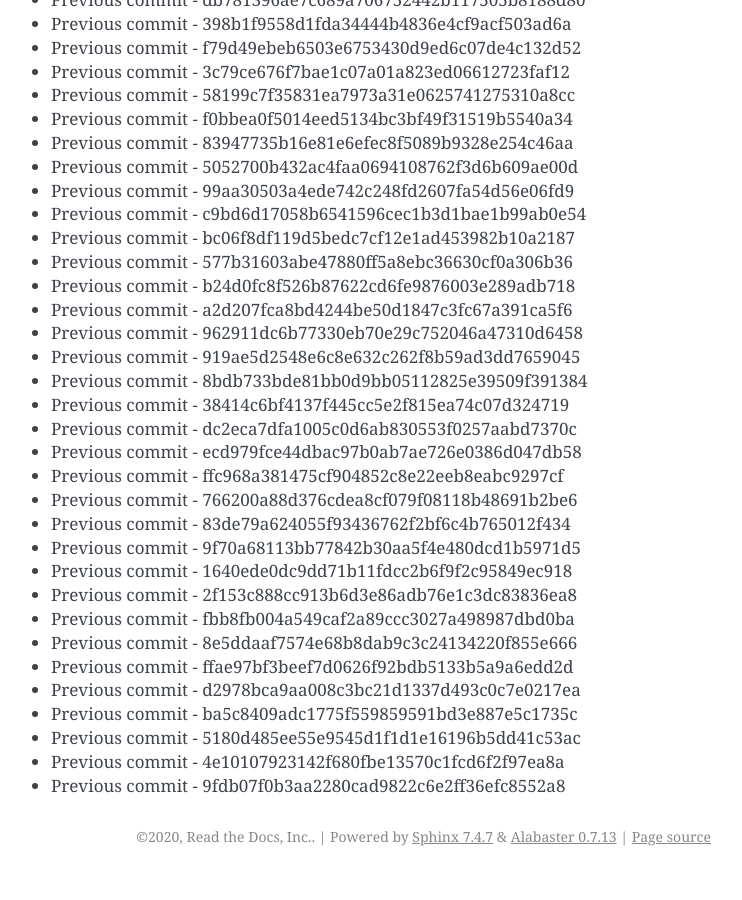
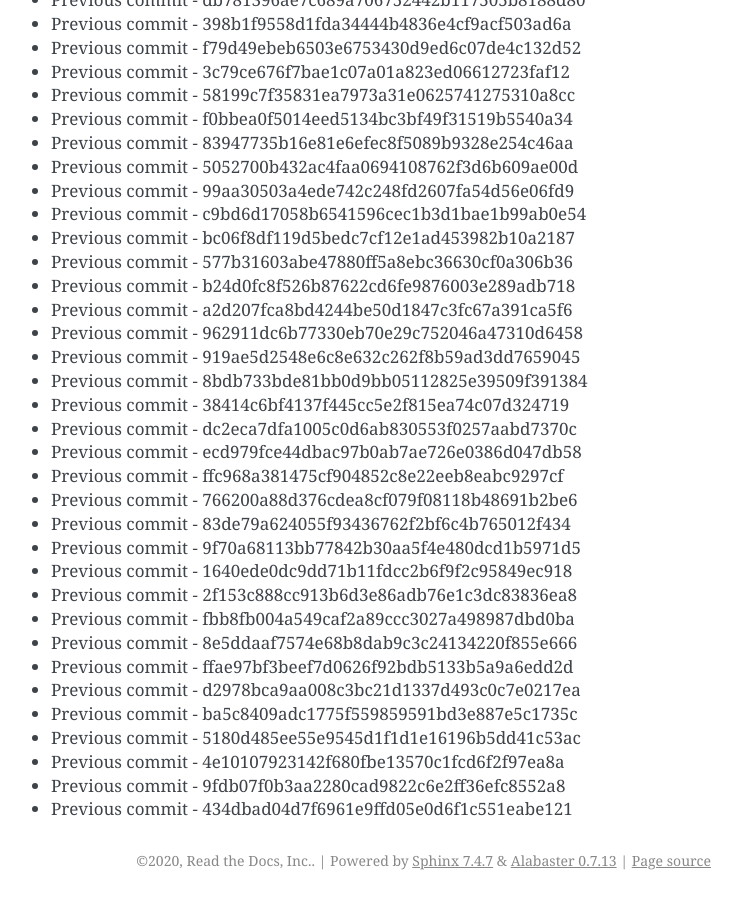
Before and after one commit to readthedocs/rtd-git-stresstest, a Sphinx documentation site: the page built from docs/updates.rst, in a window 1280 px wide and 900 px high, scrolled down 78590 px. Shown: the whole window, without its empty margins (399-1141 px from the left). Built offline with Sphinx 7.4.7, drawn with Linux system fonts in a browser that asks for light colours; before the commit the page ends 79466 px from its top, so only the background shows below that.

Commit message:
Generating commit from previous: 434dbad04d7f6961e9ffd05e0d6f1c551eabe121

```diff
--- a/docs/updates.rst
+++ b/docs/updates.rst
@@ -3334,3 +3334,4 @@ It can be tested for any performance characteristics.
 * Previous commit - 5180d485ee55e9545d1f1d1e16196b5dd41c53ac
 * Previous commit - 4e10107923142f680fbe13570c1fcd6f2f97ea8a
 * Previous commit - 9fdb07f0b3aa2280cad9822c6e2ff36efc8552a8
+* Previous commit - 434dbad04d7f6961e9ffd05e0d6f1c551eabe121
```
